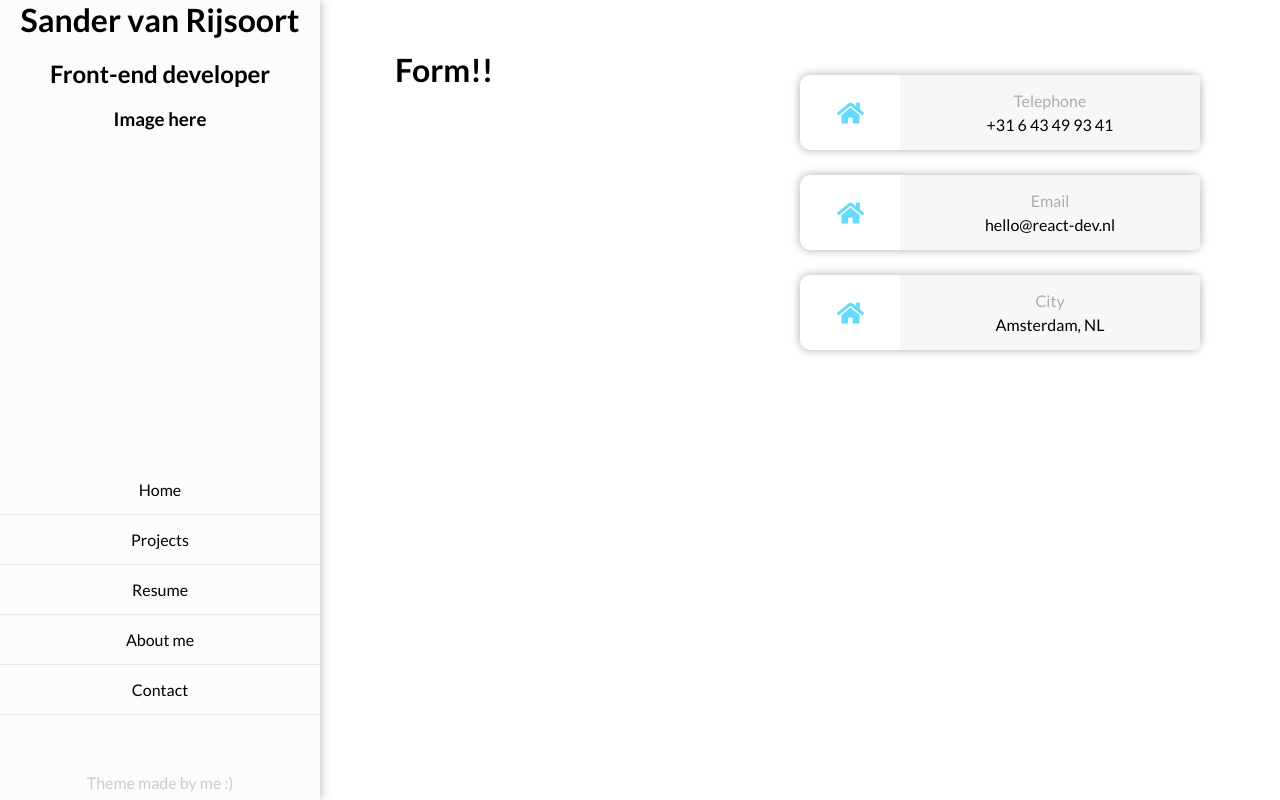
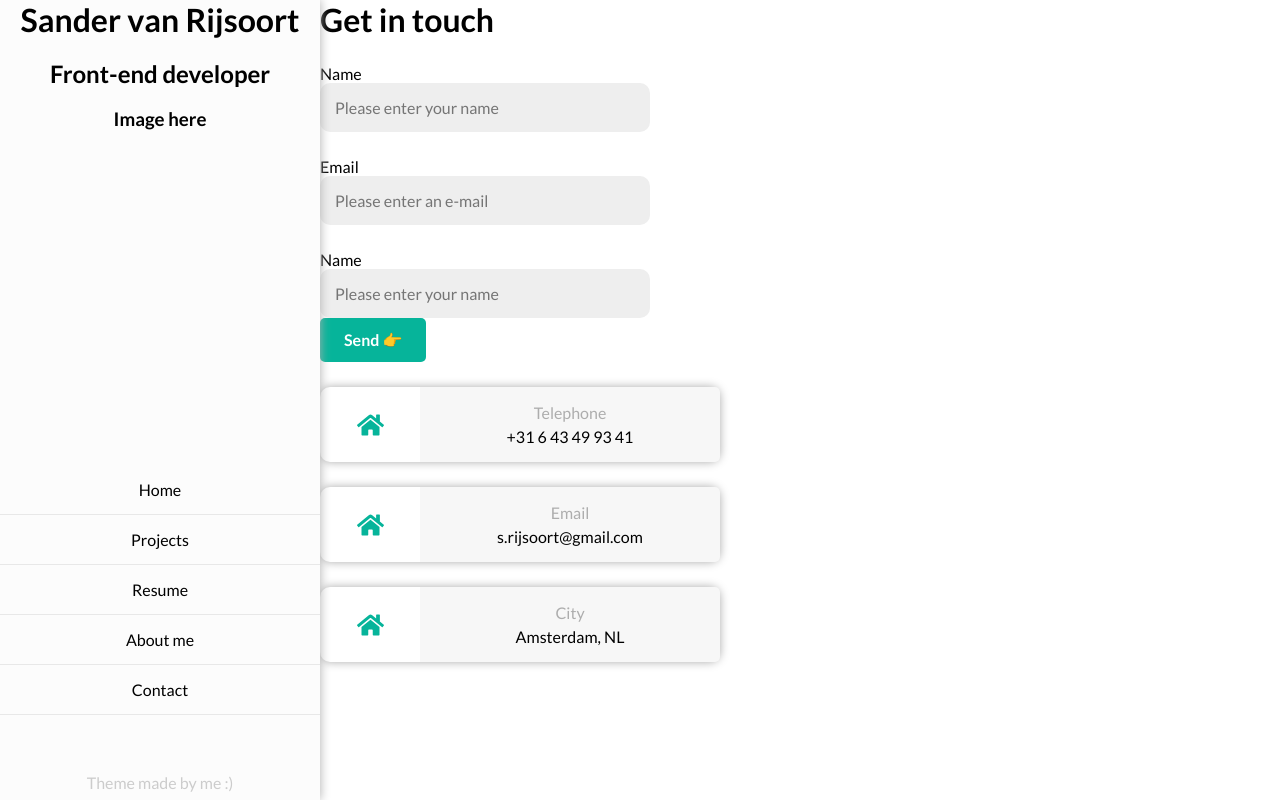
Before and after one commit to sanderyt/portfolio_v2, a Next.js app: page /contact in a window 1280 px wide. Built offline with nearby package versions, Linux system fonts and the light colour scheme.

Commit message:
added a contact form with react use hook form

```diff
--- /dev/null
+++ b/components/Button/index.tsx
@@ -0,0 +1,34 @@
+import React, { FC, ReactNode } from "react";
+import styled from "styled-components";
+
+type ButtonProps = {
+  children: ReactNode;
+  isSubmit?: boolean;
+};
+
+export const Button: FC<ButtonProps> = ({ children, isSubmit }) => {
+  const Button = styled.button`
+    border: none;
+    outline: none;
+    padding: 12px 24px;
+    cursor: pointer;
+    font-weight: bold;
+    font-size: ${props => `${props.theme.fontSizes.small}`};
+    color: ${props => `${props.theme.colors.white}`};
+    border-radius: ${props => `${props.theme.borderRadius.large}`};
+    background-color: ${props =>
+      props.primary ? `${props.theme.colors.primaryColor}` : "navy"};
+    transition: ${props => `${props.theme.transition.ease}`};
+
+    &:hover {
+      background-color: ${props =>
+        props.primary ? `${props.theme.colors.secondaryColor}` : "navy"};
+    }
+  `;
+
+  return (
+    <Button primary type={isSubmit ? "submit" : "button"}>
+      {children}
+    </Button>
+  );
+};
--- /dev/null
+++ b/components/Forms/Contactform/index.tsx
@@ -0,0 +1,30 @@
+import React from "react";
+import { useForm } from "react-hook-form";
+import { Textfield } from "../../Textfield";
+import { Button } from "../../Button";
+
+export const Contactform = () => {
+  const { register, handleSubmit, watch, errors } = useForm();
+  const onSubmit = data => console.log(data);
+  return (
+    <form>
+      <h1>Get in touch</h1>
+      <Textfield
+        name="Name"
+        placeholder="Please enter your name"
+        register={register}
+      />
+      <Textfield
+        name="Email"
+        placeholder="Please enter an e-mail"
+        register={register}
+      />
+      <Textfield
+        name="Name"
+        placeholder="Please enter your name"
+        register={register}
+      />
+      <Button>Send 👉</Button>
+    </form>
+  );
+};
--- a/components/Textfield/index.tsx
+++ b/components/Textfield/index.tsx
@@ -15,20 +15,18 @@ type TextfieldProps = DetailedHTMLProps<
 > & {
   name: string;
   placeholder: string;
-  type: string;
   register?: () => RefReturn;
 };
 
 export const Textfield: FC<TextfieldProps> = ({
   name,
   placeholder,
-  type,
   register
 }) => {
   return (
     <div className="textfield">
       <span>{name}</span>
-      <input type={type} id={name} placeholder={placeholder} ref={register} />
+      <input type="text" id={name} placeholder={placeholder} ref={register} />
     </div>
   );
 };
--- a/context/theme.tsx
+++ b/context/theme.tsx
@@ -3,8 +3,17 @@ import { ThemeProvider } from "styled-components";
 
 const theme = {
   colors: {
-    primaryColor: "#61DAFB",
-    secondaryColor: "#06B49A"
+    primaryColor: "#06B49A",
+    secondaryColor: "#06B49A",
+    white: "#FFF"
+  },
+  transition: {
+    ease: "250ms"
+  },
+  borderRadius: {
+    small: "1px",
+    medium: "2px",
+    large: "5px"
   },
   fonts: ["sans-serif", "Roboto"],
   fontSizes: {
--- a/package.json
+++ b/package.json
@@ -15,6 +15,7 @@
     "bootstrap": "^4.5.3",
     "next": "9.3.4",
     "node-sass": "^4.13.1",
+    "polished": "^4.0.3",
     "react": "16.13.1",
     "react-bootstrap": "^1.4.0",
     "react-dom": "16.13.1",
--- a/pages/contact.tsx
+++ b/pages/contact.tsx
@@ -1,22 +1,35 @@
 import React from "react";
+import { useForm } from "react-hook-form";
 
 import { Layout } from "../components/Layout";
 import { ContactCard } from "../components/ContactCard";
 import { Textfield } from "../components/Textfield";
+import { Button } from "../components/Button";
+import { Container, Row, Col } from "react-bootstrap";
+import { Contactform } from "../components/Forms/Contactform";
 
 const Contact = () => {
+  const { register, handleSubmit, watch, errors } = useForm();
+  const onSubmit = data => console.log(data);
+
   return (
     <Layout>
-      <div className="contact">
-        <div className="contact__form">
-          <h1>Form!!</h1>
-        </div>
-        <div className="contact__cards">
-          <ContactCard text="+31 6 43 49 93 41" type="Telephone" icon="phone" />
-          <ContactCard text="hello@react-dev.nl" type="Email" icon="mail" />
-          <ContactCard text="Amsterdam, NL" type="City" icon="home" />
-        </div>
-      </div>
+      <Container>
+        <Row>
+          <Col>
+            <Contactform />
+          </Col>
+          <Col>
+            <ContactCard
+              text="+31 6 43 49 93 41"
+              type="Telephone"
+              icon="phone"
+            />
+            <ContactCard text="s.rijsoort@gmail.com" type="Email" icon="mail" />
+            <ContactCard text="Amsterdam, NL" type="City" icon="home" />
+          </Col>
+        </Row>
+      </Container>
     </Layout>
   );
 };
--- a/styles/main.scss
+++ b/styles/main.scss
@@ -18,29 +18,6 @@ h2,
 h3 {
   margin-top: 0;
   margin-bottom: 20px;
-}
-
-.btn {
-  border: none;
-  margin-top: 10px;
-  cursor: pointer;
-  border-radius: 5px;
-  outline: none;
-  padding: 10px 25px;
-  color: white;
-  font-size: 1rem;
-  font-weight: bold;
-  transition: $transition;
-  &--primary {
-    background-color: $primary-color;
-    &:hover {
-      background-color: darken($primary-color, 15%);
-    }
-  }
-  &--medium {
-    margin-top: 25px;
-    width: 200px;
-  }
 }
 
 .projects {
```
Also changed, not shown: 1 other file (tests, documents, lock files or other folders).
